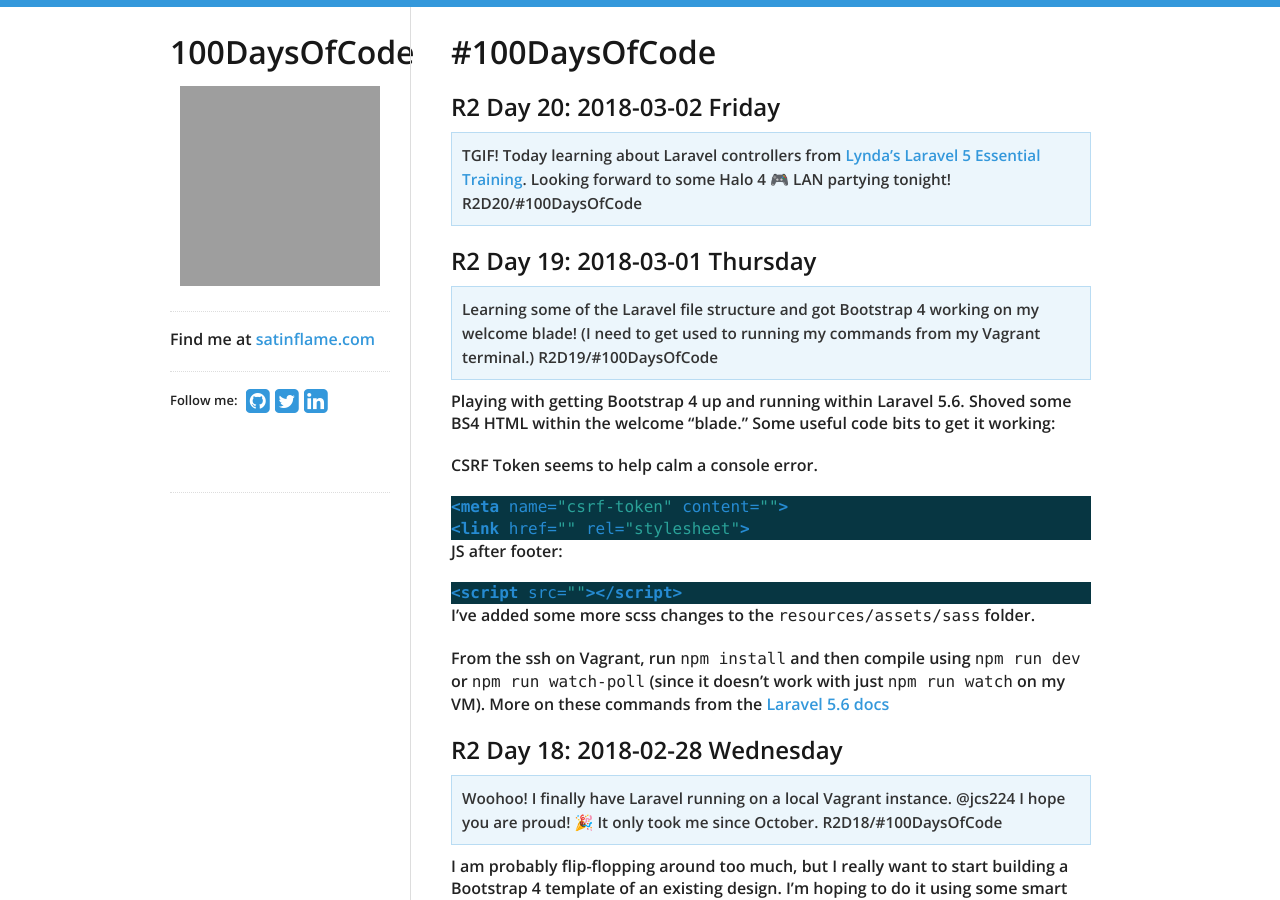
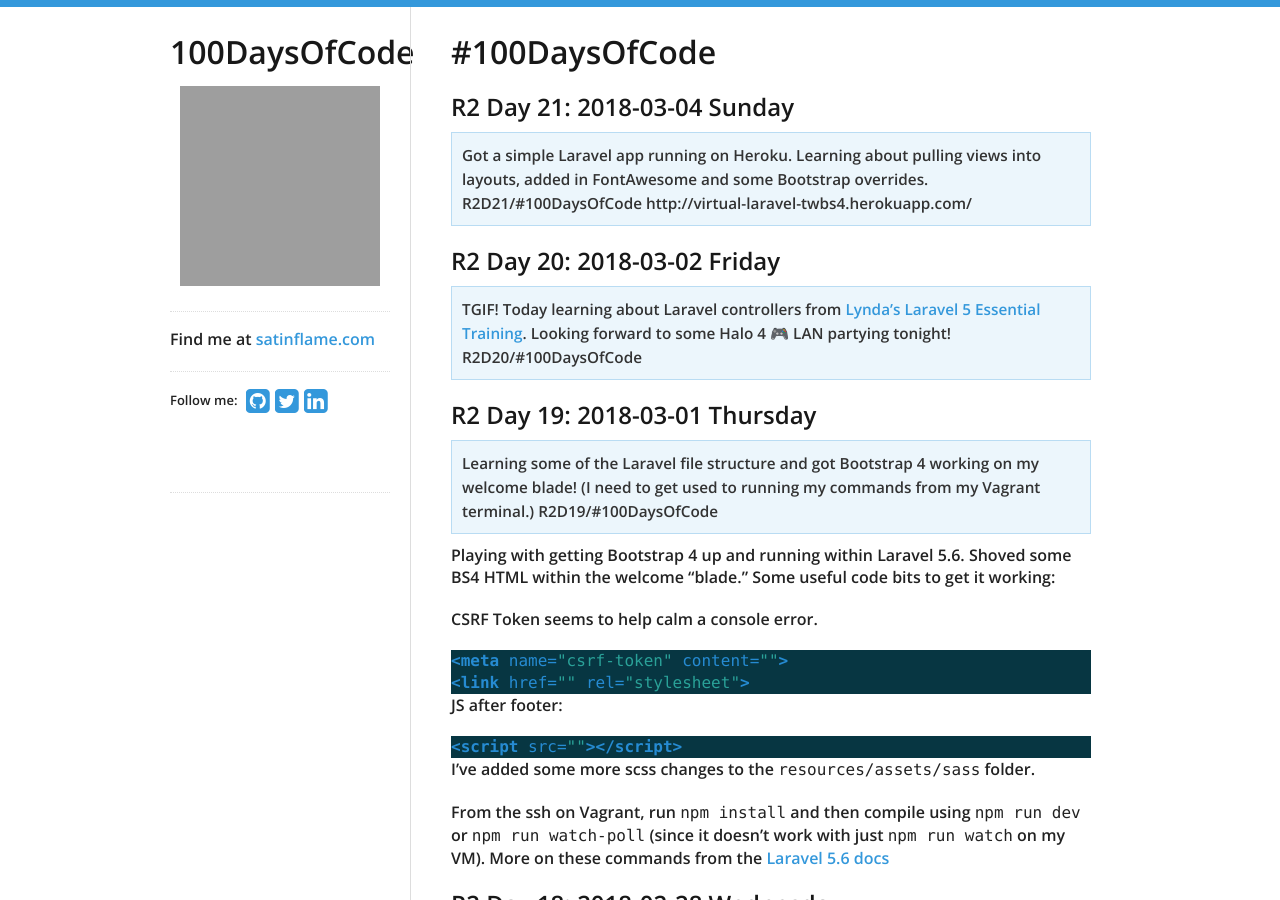
Before and after one commit to virtual/100daysofcode, a Jekyll site: the page built from index.md, in a window 1280 px wide and 900 px high. Built offline with Jekyll 4.4.1, drawn with Linux system fonts in a browser that asks for light colours; nearby versions of some CDN libraries; our own code applies the rules of GitHub Pages for plain Markdown files; grey boxes are pictures that could not be loaded.

Commit message:
Update index.md

```diff
--- a/index.md
+++ b/index.md
@@ -1,4 +1,8 @@
 # #100DaysOfCode
+
+## R2 Day 21: 2018-03-04 Sunday
+
+> Got a simple Laravel app running on Heroku. Learning about pulling views into layouts, added in FontAwesome and some Bootstrap overrides. R2D21/#100DaysOfCode http://virtual-laravel-twbs4.herokuapp.com/
 
 ## R2 Day 20: 2018-03-02 Friday
 
```
